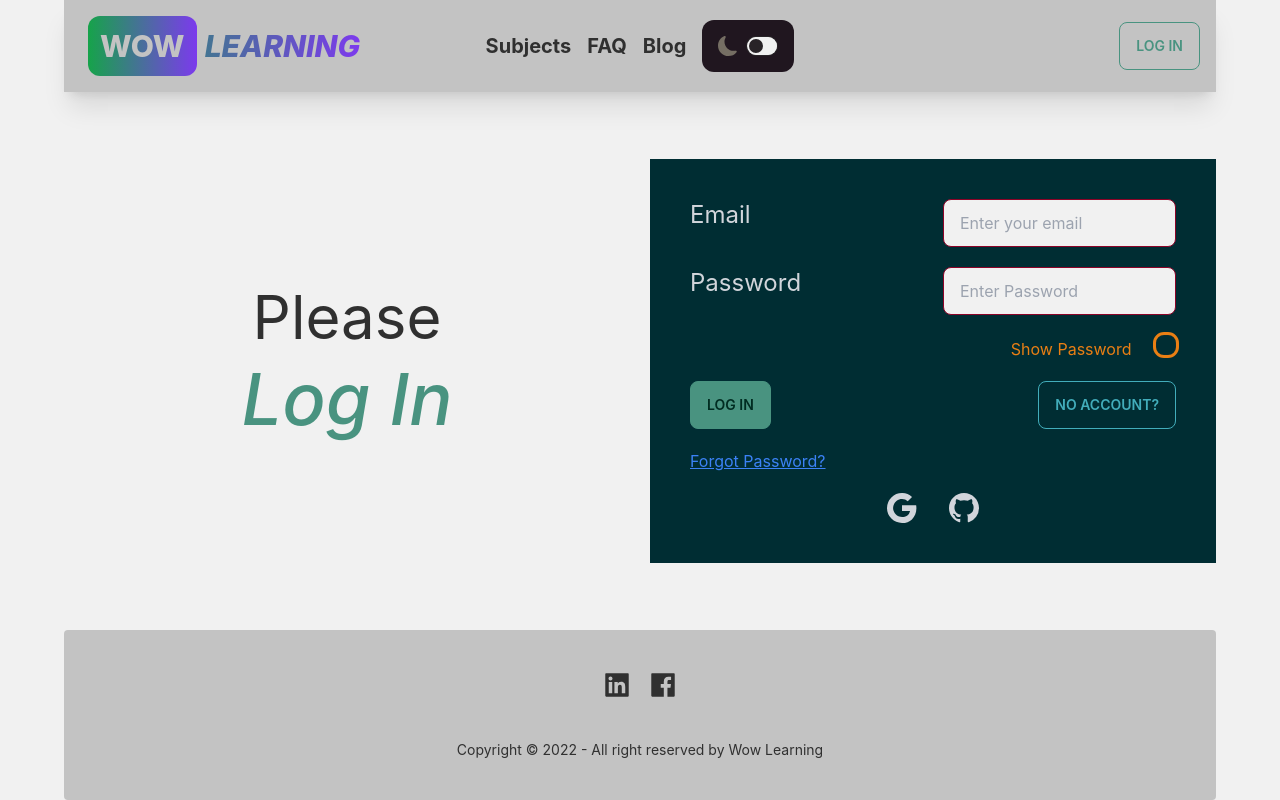
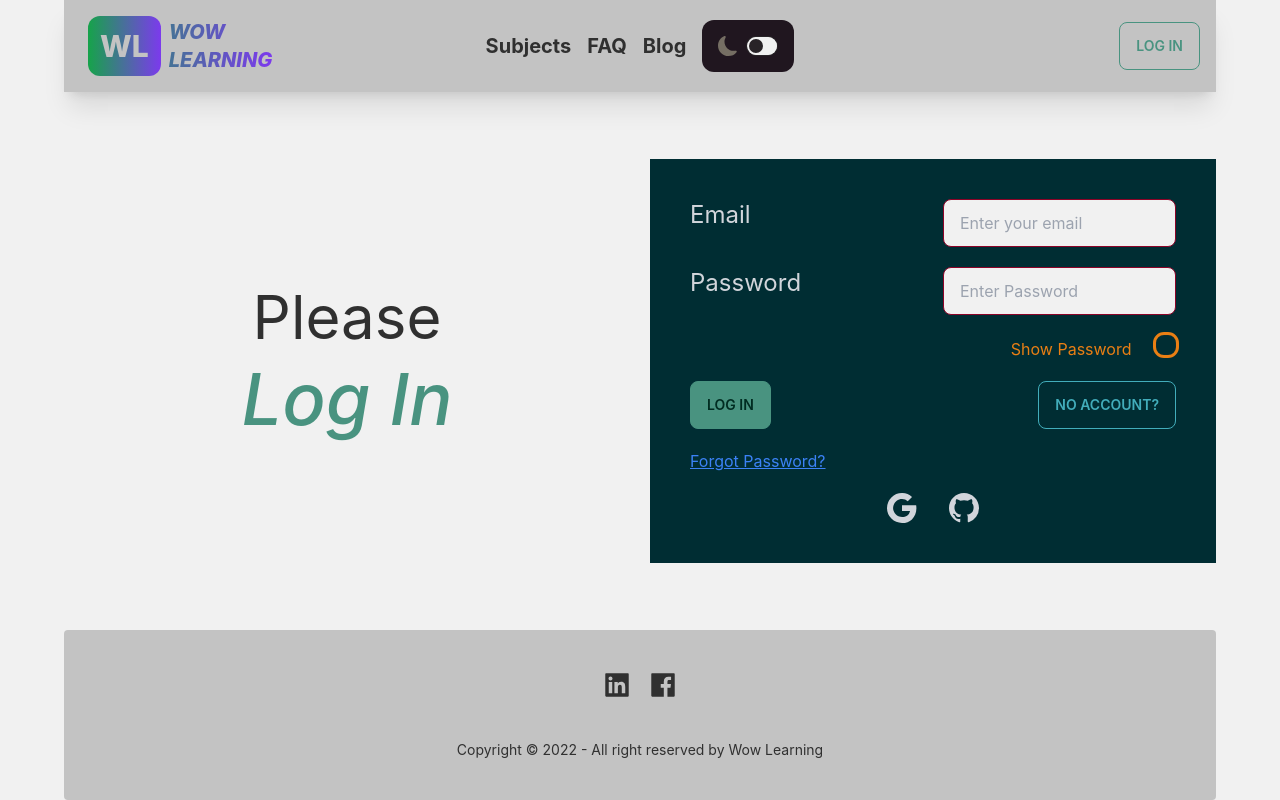
Before and after one commit to SaiemAziz/wow-learning-client, a React (Create React App) app: page /login in a window 1280 px wide. Built offline with nearby package versions, Linux system fonts and the light colour scheme; no server answers.

Commit message:
site logo and name seperated

```diff
--- a/src/components/Header.js
+++ b/src/components/Header.js
@@ -31,12 +31,12 @@ const Header = () => {
       <div className="navbar-start">
         <NavLink
           to="/"
-          className="cursor-pointer flex flex-col sm:flex-row items-center normal-case font-extrabold  text-3xl italic bg-clip-text bg-gradient-to-r from-green-600 to-violet-600"
+          className="cursor-pointer flex flex-row items-center normal-case font-extrabold  text-3xl italic bg-clip-text bg-gradient-to-r from-green-600 to-violet-600"
         >
           <span className="bg-gradient-to-r from-green-600 to-violet-600 p-3 rounded-xl not-italic text-base-300 mx-2">
-            WOW
+            WL
           </span>
-          <span className="text-transparent"> LEARNING</span>
+          <span className="text-left text-transparent text-xl">WOW <br /> LEARNING</span>
         </NavLink>
       </div>
 
```
